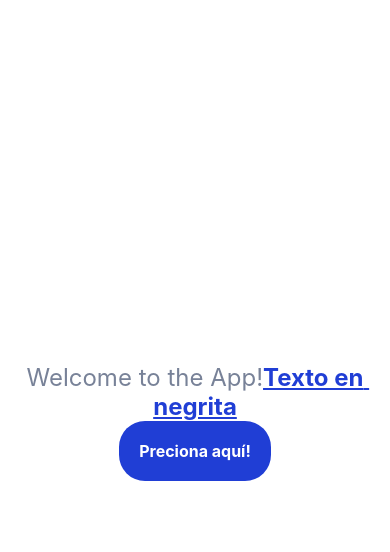
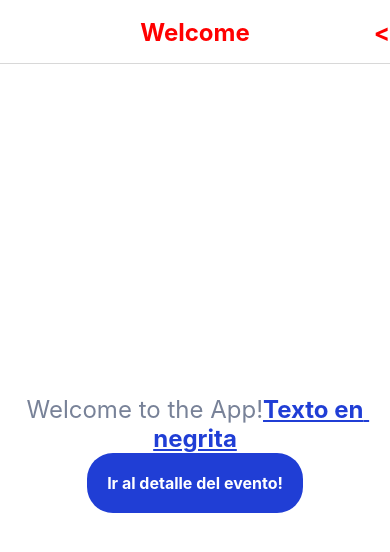
Before and after one commit to Abdiel49/EventosApp, a React Native app: screen /WelcomeScreen in a window 390 px wide. Shown: the top 552 px of the page. Built offline with nearby package versions, Linux system fonts and the light colour scheme.

Commit message:
Add React Navigation

```diff
--- a/App.tsx
+++ b/App.tsx
@@ -1,5 +1,3 @@
-// TODO: estas importaciones no se utilizan, eliminarlas
-import { StyleSheet, Text, View, StatusBar, Image } from 'react-native';
 import Main from './src/Main';
 
 export default function App() {
--- a/src/Main.tsx
+++ b/src/Main.tsx
@@ -1,11 +1,10 @@
-// TODO: estas importaciones no se utilizan, eliminarlas
-import { View, Text } from 'react-native'
 import React from 'react'
-import WelcomeScreen from './screens/WelcomeScreen'
+
+import AppNavigation from './navigation/AppNavigation'
 
 const Main = () => {
   return (
-    <WelcomeScreen />
+    <AppNavigation />
   )
 }
 
--- /dev/null
+++ b/src/navigation/AppNavigation.tsx
@@ -0,0 +1,93 @@
+import { View, Text } from 'react-native'
+import React from 'react'
+import { createNativeStackNavigator } from '@react-navigation/native-stack';
+import { NavigationContainer } from '@react-navigation/native';
+import WelcomeScreen from '../screens/WelcomeScreen';
+import EventDetailScreen from '../screens/EventDetailScreen';
+import { colors } from '../theme/colors';
+
+/**
+ * Asignamos el tipo de dato Data
+ */
+export interface Data {
+  name: string
+  lastName: string
+  course: string
+}
+
+/**
+ * - Asignamos el tipo de dato para la pantalla de 'EventDetailScreen' con el tipo 'Data'
+ * - la asignacion se hace requerida por lo que siempre que se navege a 'EventDetailScreen'
+ * debemos mandar el campo de data o nos data un error.
+ * - Si quetemos que sea obcional el tipo 'Data' en la pantalla de 'EventDetailScreen'
+ * podemos decir tambien podria ser 'undefined': EventDetailScreen: Data | undefined,
+ */
+export type RootNavigationParamList = {
+  WelcomeScreen: undefined,
+  EventDetailScreen: Data,
+}
+
+const Stack = createNativeStackNavigator<RootNavigationParamList>();
+
+const AppNavigation = () => {
+  return (
+    <NavigationContainer>
+      <Stack.Navigator>
+        <Stack.Screen
+          name="WelcomeScreen"
+          component={WelcomeScreen}
+          options={{
+            headerShown: true,
+            title: 'Welcome',
+            headerTitleAlign: 'center',
+            headerTitleStyle: {
+              fontSize: 24,
+              fontWeight: 'bold',
+              color: colors.red,
+            },
+            // headerLeft: (props) => {
+            //   return (
+            //     <Text
+            //       style={{
+            //         fontSize: 24,
+            //         fontWeight: 'bold',
+            //         color: colors.red,
+            //         marginLeft: 16,
+            //       }}
+            //     >
+            //       {'<'}
+            //     </Text>
+            //   )
+            // },
+            headerRight: (prop) => {
+              return (
+                <Text
+                  style={{
+                    fontSize: 24,
+                    fontWeight: 'bold',
+                    color: colors.red,
+                    marginLeft: 16,
+                  }}
+                >
+                  {'<'}
+                </Text>
+              )
+            },
+          }}
+        />
+        <Stack.Screen
+          name="EventDetailScreen"
+          component={EventDetailScreen}
+          options={{
+            headerShown: true,
+            title: 'Evento',
+            // headerBackTitle: '',
+            headerBackTitleVisible: false,
+          }}
+        />
+      </Stack.Navigator>
+    </NavigationContainer>
+  )
+}
+
+export default AppNavigation
--- a/src/screens/EventDetailScreen.tsx
+++ b/src/screens/EventDetailScreen.tsx
@@ -1,10 +1,48 @@
 import { StyleSheet, Text, View } from 'react-native'
-import React from 'react'
+import React, { useEffect } from 'react'
+import { NavigationProp, RouteProp, useNavigation, useRoute } from '@react-navigation/native'
+import ButtonComponent from '../components/ButtonComponent'
+import { RootNavigationParamList } from '../navigation/AppNavigation'
 
-const EventDetailScreen = () => {
+type Props = {
+  navigation: NavigationProp<RootNavigationParamList>,
+  route: RouteProp<RootNavigationParamList, 'EventDetailScreen'>,
+}
+
+const EventDetailScreen = (props: Props) => {
+
+  /**
+   * los datos pasados desde WelcomeScreen se reciven desde el obj 'route'
+   * desde 'route.params' podemos extraer los datos pasados
+   * 'route.params' puede ser 'undefined' ose que no existan, asi que de ser el caso debemos manejar ese caso.
+   */
+  const { name, lastName, course } = props.route.params;
+
+  // console.log('route params', props.route.params)
+
+  const handleOnPressButton = () => {
+    props.navigation.navigate('WelcomeScreen');
+  }
+
+  useEffect(() => {
+    // podemos modificar ciertas opciones de la vista en cuestion como:
+    // - poner el 'header title' con un nombre en particular
+    // - asignar un nuevo componente al header[left-right]
+    // - cambiar estilos del header
+    // - ocultar el header, etc...
+    props.navigation.setOptions({
+      title: 'Este en mi custom title',
+    })
+  }, [])
+
   return (
     <View>
       <Text>EventDetailScreen</Text>
+      <ButtonComponent
+        title='Ir atras!'
+        disabled={false}
+        onPress={handleOnPressButton}
+      />
     </View>
   )
 }
--- a/src/screens/WelcomeScreen.tsx
+++ b/src/screens/WelcomeScreen.tsx
@@ -1,14 +1,28 @@
-import {View, Text, SafeAreaView, StyleSheet} from 'react-native'
+import {SafeAreaView, StyleSheet} from 'react-native'
+import { NavigationProp } from '@react-navigation/native';
+
+import { RootNavigationParamList } from '../navigation/AppNavigation';
+
 import TextComponent from '../components/TextComponent';
 import ButtonComponent from '../components/ButtonComponent';
 
-const WelcomeScreen = () => {
+type Props = {
+  navigation: NavigationProp<RootNavigationParamList>,
+}
+
+const WelcomeScreen = ({ navigation }: Props) => {
+
   const handleOnPress = () => {
     console.log('texto en negrita presionado')
   };
 
   const handleOnPressButton = () => {
-    console.log('Este es un botón presionado');
+    // navigation.navigate('EventDetailScreen')
+    navigation.navigate('EventDetailScreen', {
+      name: 'abdiel',
+      lastName: "Orellana",
+      course: "Expo",
+    })
   };
 
   return (
@@ -32,7 +46,7 @@ const WelcomeScreen = () => {
       </TextComponent>
 
       <ButtonComponent
-        title='Preciona aquí!'
+        title='Ir al detalle del evento!'
         disabled={false}
         onPress={handleOnPressButton}
       />
```
Also changed, not shown: src/navigation/screenNames.ts (added, +8 -0 lines).
